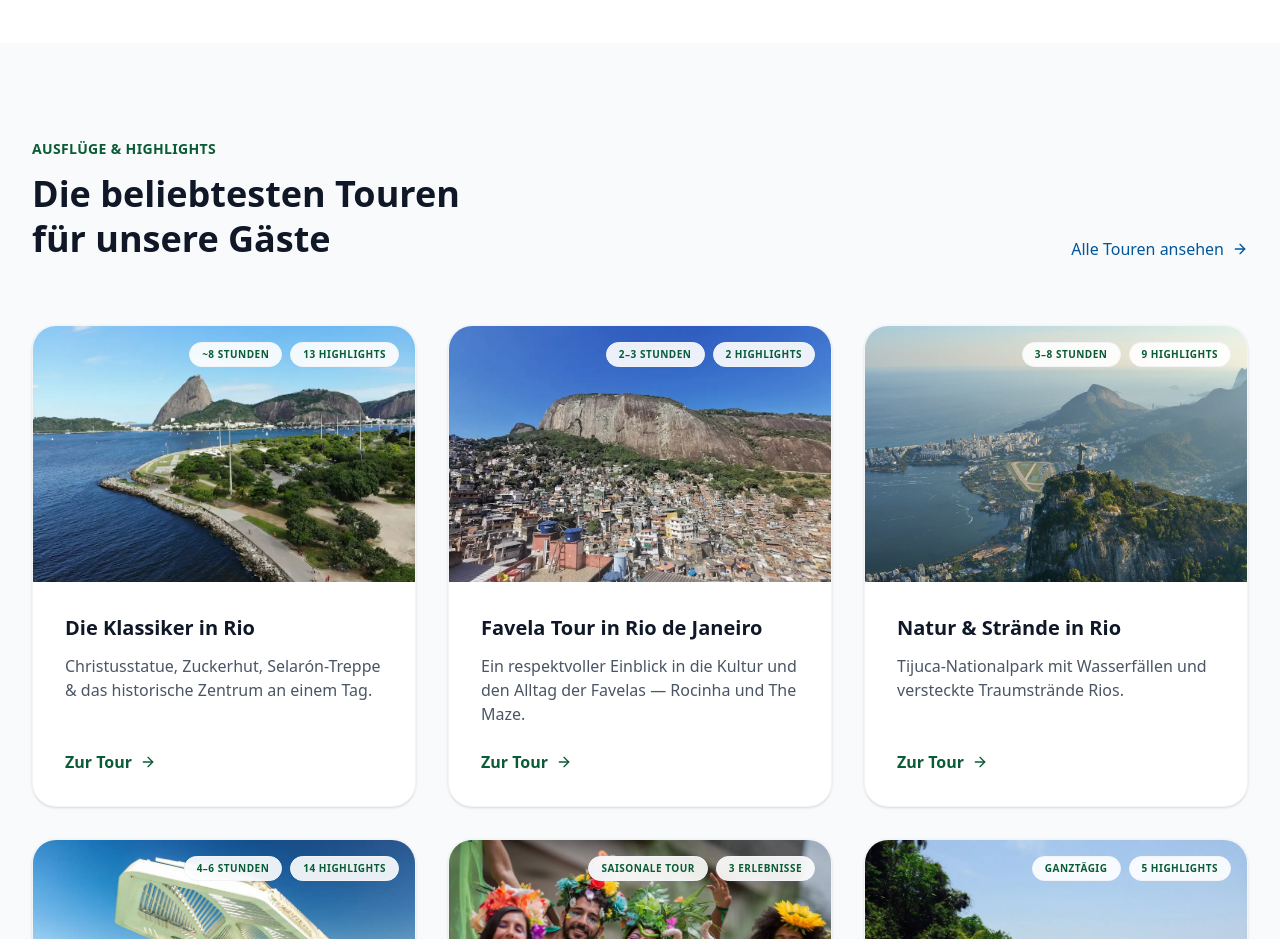
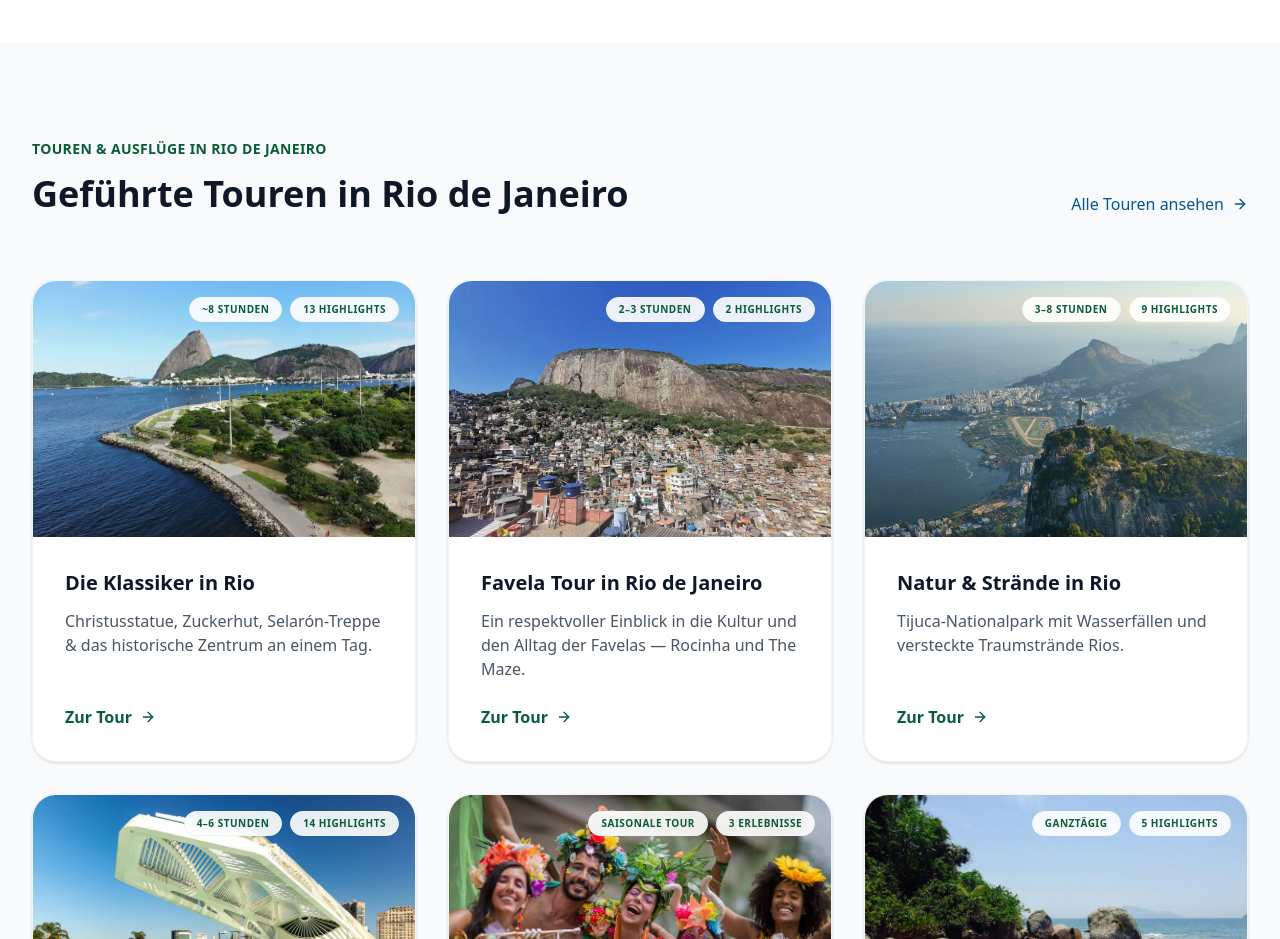
Before and after one commit to wlfilho/riofuerdeutsche, a Next.js app: page / in a window 1280 px wide. Shown: the part 1500-2439 px from the top of the page. Built offline with nearby package versions, Linux system fonts and the light colour scheme.

Commit message:
feat: Update tour section headings to be more specific about tours in Rio de Janeiro.

```diff
--- a/src/app/page.tsx
+++ b/src/app/page.tsx
@@ -311,9 +311,9 @@ export default function Home() {
             <div className="max-w-7xl mx-auto px-5 lg:px-8">
               <div className="flex flex-col md:flex-row md:items-end justify-between mb-16 gap-6">
                 <FadeIn direction="left" className="max-w-2xl">
-                  <h2 id="touren-heading" className="text-rio-green font-semibold tracking-wide uppercase text-sm mb-3">Ausflüge & Highlights</h2>
+                  <h2 id="touren-heading" className="text-rio-green font-semibold tracking-wide uppercase text-sm mb-3">Touren & Ausflüge in Rio de Janeiro</h2>
                   <p className="text-3xl md:text-4xl font-heading font-bold text-gray-900 leading-tight">
-                    Die beliebtesten Touren <br />für unsere Gäste
+                    Geführte Touren in Rio de Janeiro
                   </p>
                 </FadeIn>
                 <FadeIn direction="right">
```
